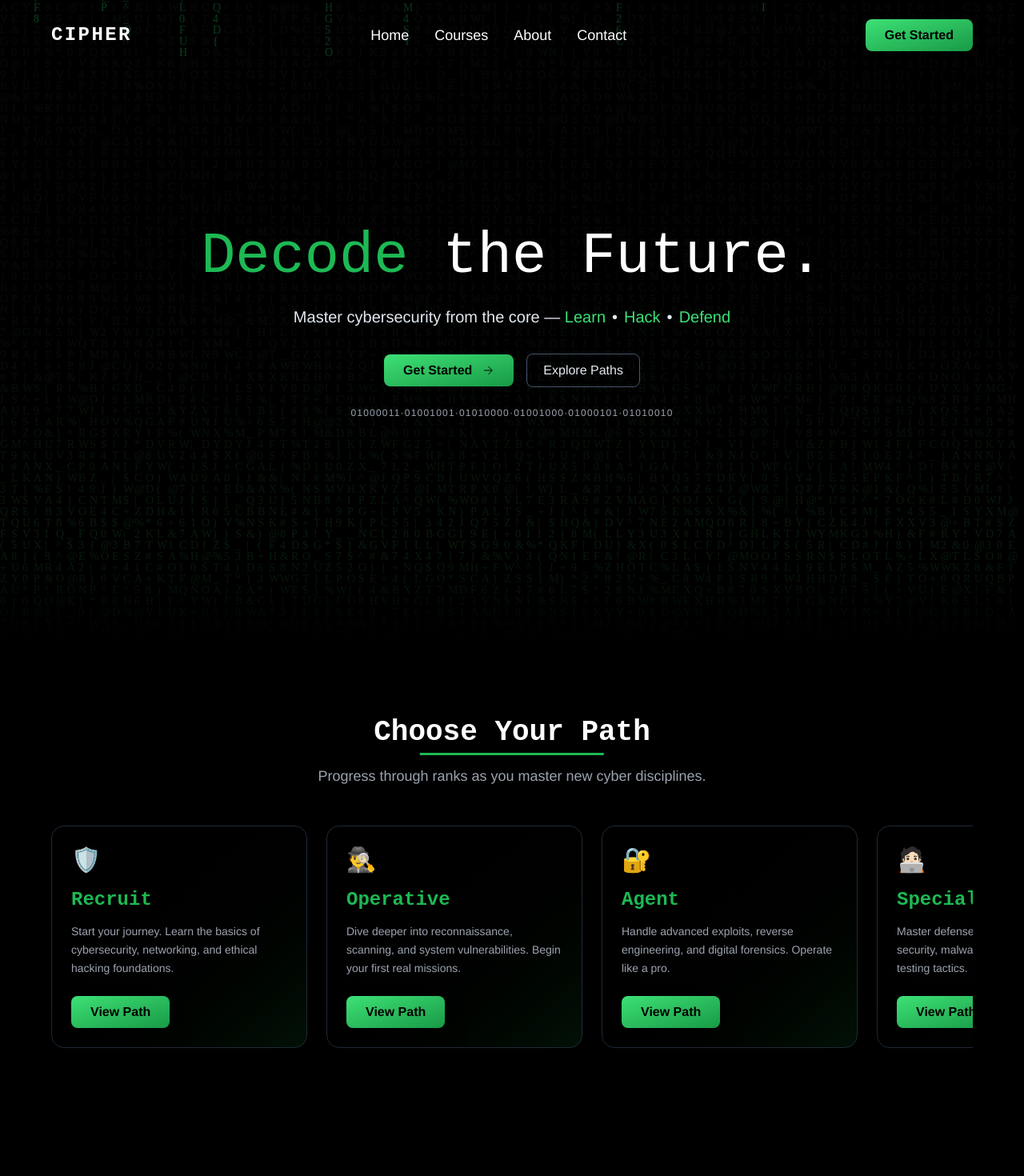
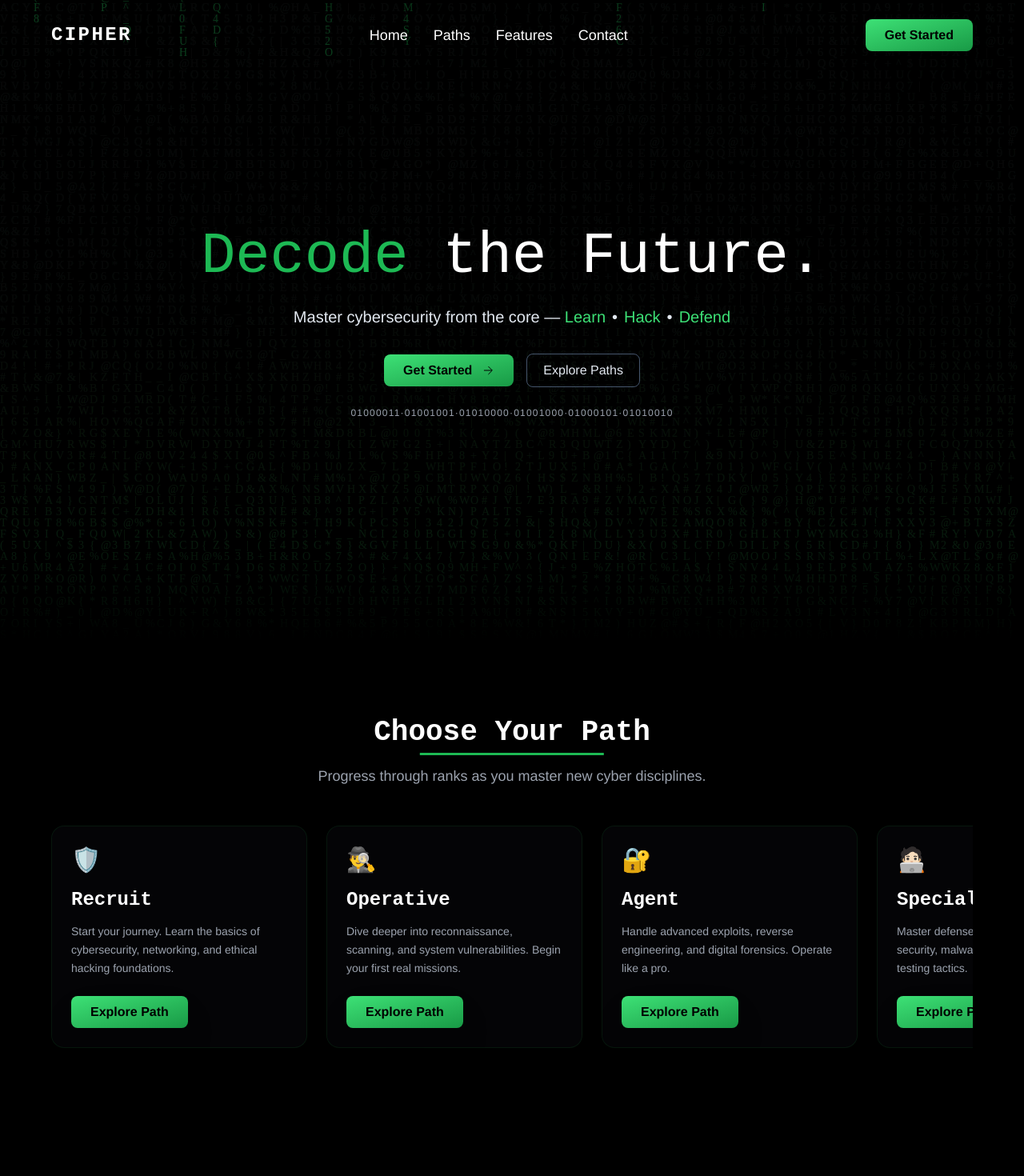
Before and after one commit to Xpektra7/Cipher, a React (Vite) app: page / in a window 1280 px wide. Shown: the top 1470 px of the page at 80% size. Built offline with nearby package versions, Linux system fonts and the light colour scheme; a web font is replaced by a local one.

Commit message:
replaced classes with utility and other minor tweaks

```diff
--- a/src/Courses.jsx
+++ b/src/Courses.jsx
@@ -28,7 +28,7 @@ export default function Paths() {
   ];
 
   return (
-    <section id="courses" className="w-full py-24 px-6 md:px-16 bg-black text-white">
+    <section id="paths" className="w-full relative py-24 px-6 md:px-16 bg-black text-white">
       <div className="text-center mb-12">
         <h2 className="text-3xl relative inline-block md:text-4xl font-bold mb-3">
             Choose Your Path
@@ -43,14 +43,14 @@ export default function Paths() {
         {paths.map((path) => (
           <div
             key={path.rank}
-            className="min-w-[280px] md:min-w-[320px] snap-start bg-gradient-to-br from-black to-primary-muted/15 border border-border rounded-2xl p-6 flex flex-col justify-between hover:border-primary-dark transition-all duration-300"
+            className="min-w-[280px] md:min-w-[320px] snap-start card1"
           >
             <div>
               <div className="text-3xl mb-4">{path.icon}</div>
-              <h3 className="text-2xl font-semibold mb-3 text-primary">{path.rank}</h3>
+              <h3 className="text-2xl font-semibold mb-3 ">{path.rank}</h3>
               <p className="text-text-muted text-sm leading-relaxed">{path.desc}</p>
             </div>
-            <button className="button1 mt-6 w-fit">View Path</button>
+            <button className="button1 mt-6 w-fit">Explore Path</button>
           </div>
         ))}
       </div>
--- a/src/header.jsx
+++ b/src/header.jsx
@@ -3,7 +3,7 @@ import { useEffect, useState } from "react";
 export default function Header() {
   const [open, setOpen] = useState(false);
   const [scrolled, setScrolled] = useState(false);
-  const links = ["Home", "Courses", "About", "Contact"];
+  const links = ["Home", "Paths", "Features", "Contact"];
 
   useEffect(() => {
     const handleScroll = () => setScrolled(window.scrollY > 60);
```
